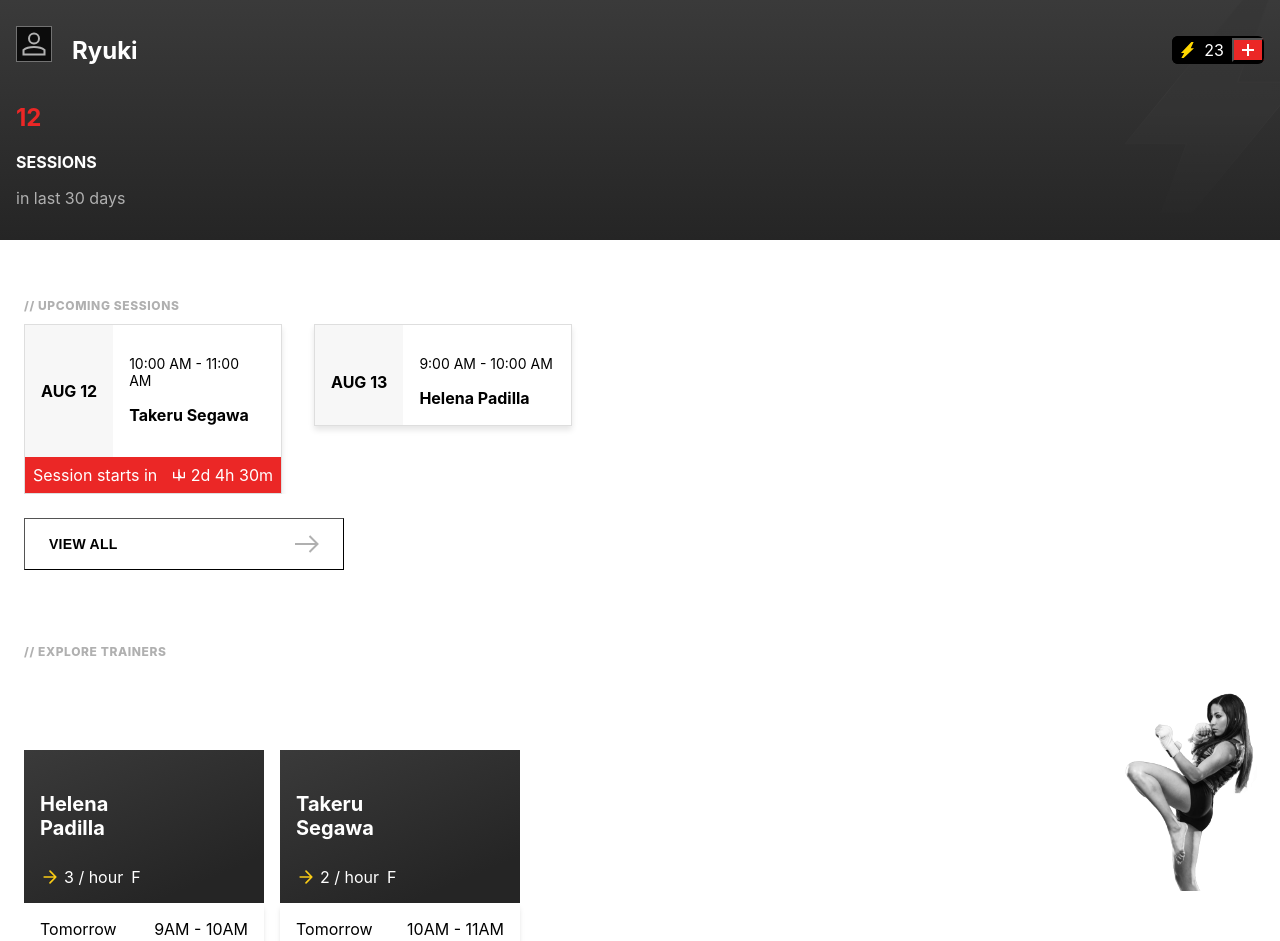
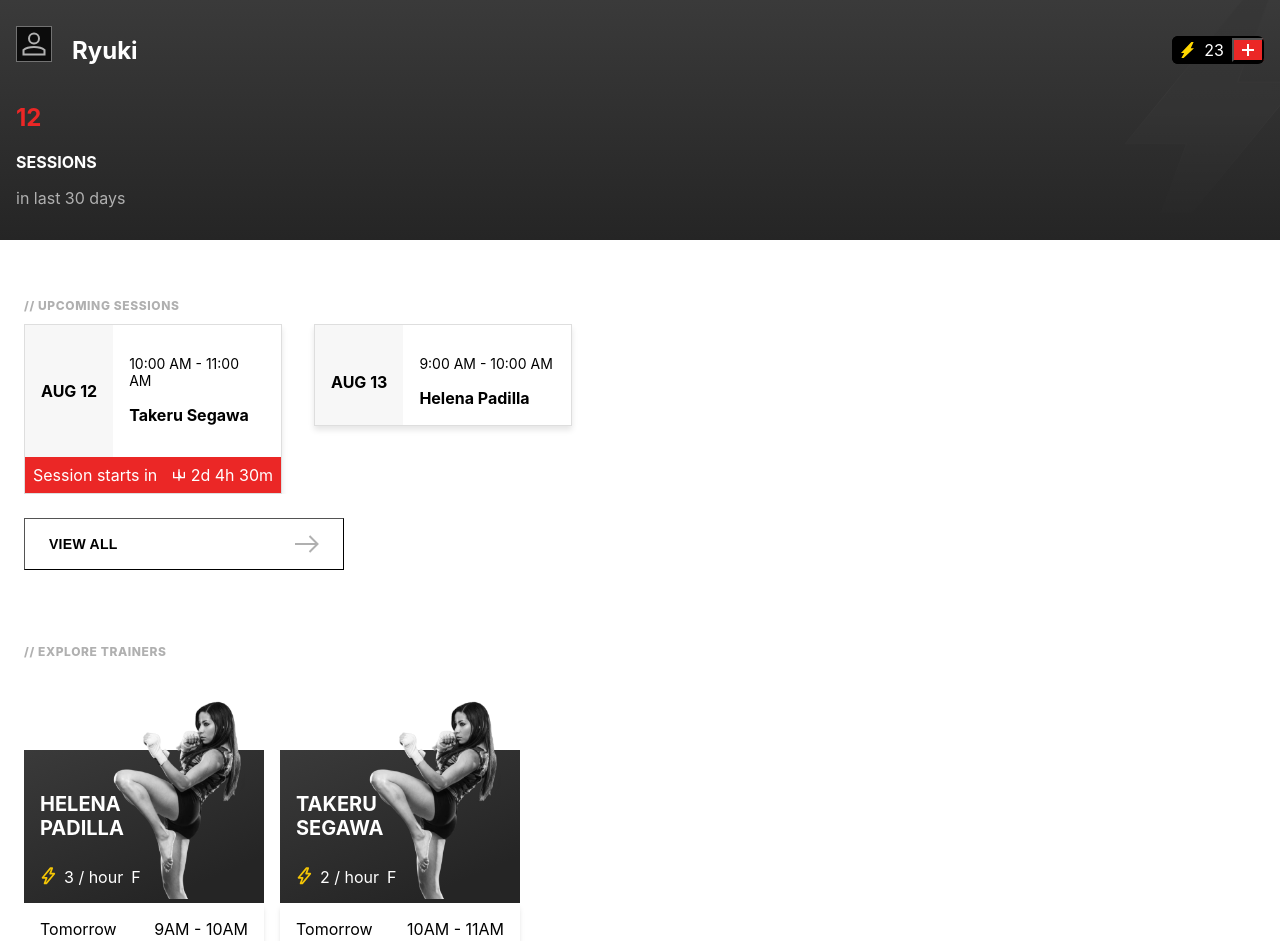
Before and after one commit to me-sreekanth/maf-student-app, a React (Create React App) app: page / in a window 1280 px wide. Shown: the top 941 px of the page. Built offline with nearby package versions, Linux system fonts and the light colour scheme.

Commit message:
Trainer list item enhanced

```diff
--- a/src/components/TrainerListItem.js
+++ b/src/components/TrainerListItem.js
@@ -1,7 +1,7 @@
 import React from "react";
 import { useNavigate } from "react-router-dom";
 
-const TrainerListItem = ({ trainer }) => {
+const TrainerListItem = ({ trainer, isWeekly }) => {
   const navigate = useNavigate();
 
   const handleTrainerClick = () => {
@@ -9,18 +9,19 @@ const TrainerListItem = ({ trainer }) => {
   };
 
   return (
-    <div className="pt-20" onClick={handleTrainerClick}>
+    <div className="relative pt-20">
       <div
-        className="flex justify-between items-center p-4"
+        className="flex justify-between items-center p-4 relative cursor-pointer"
         style={{
           background: "linear-gradient(157.07deg, #3A3A3A 0%, #252525 81.65%)",
         }}
+        onClick={handleTrainerClick}
       >
         <div className="flex-1">
-          <h4 className="text-xl font-bold text-white">
-            {trainer?.name?.split(" ")[0]}
+          <h4 className="text-xl font-bold text-white uppercase">
+            {trainer.name.split(" ")[0]}
             <br />
-            {trainer?.name?.split(" ")[1]}
+            {trainer.name.split(" ")[1]}
           </h4>
           <div className="text-yellow-400 flex items-center">
             <svg
@@ -34,36 +35,54 @@ const TrainerListItem = ({ trainer }) => {
                 strokeLinecap="round"
                 strokeLinejoin="round"
                 strokeWidth="2"
-                d="M5 12h14M12 5l7 7-7 7"
-              ></path>
+                d="M8 13.0007H3L12.5833 1.33398H14.6667L12.1667 8.00065H17.1667L7.58333 19.6673H5.5L8 13.0007Z"
+                stroke="#F4C505"
+              />
             </svg>
-            <span className="text-white text-lg">{trainer?.rate}</span>
-            <span className="ml-2 text-white">{trainer?.age}F</span>
+            <span className="text-white text-lg">{trainer.rate}</span>
+            <span className="ml-2 text-white">{trainer.age}F</span>
           </div>
         </div>
+        <div className="absolute right-4 bottom-0">
           <img
-          src={trainer?.imageUrl}
-          alt={trainer?.name}
+            src={require("../assets/trainer.png")}
+            alt={trainer.name}
             className="h-full object-cover"
             style={{
               height: "200px",
-            marginRight: "0px",
-            position: "absolute",
-            right: 20,
-            paddingBottom: 70,
             }}
           />
         </div>
+      </div>
+
+      {isWeekly ? (
+        // Weekly Schedule Layout
+        <div className="cursor-pointer overflow-hidden p-4 border-1 border-[#DEDEDE] shadow-md flex space-x-4">
+          {trainer.weeklySchedule.map((slot, i) => (
+            <div
+              key={i}
+              className="border p-2 rounded-md text-center flex-1"
+              style={{
+                border: "1px solid #DEDEDE",
+              }}
+            >
+              {slot}
+            </div>
+          ))}
+        </div>
+      ) : (
+        // Daily Schedule Layout
         <div className="cursor-pointer overflow-hidden p-4 border-1 border-[#DEDEDE] shadow-md">
-        {trainer?.schedule?.map((slot, i) => (
+          {trainer.schedule.map((slot, i) => (
             <div key={i} className="flex justify-between text-gray-700">
               <span>{slot.day}</span>
               <span className={slot.time === "Busy" ? "text-red-600" : ""}>
                 {slot.time}
               </span>
             </div>
-        )) || <div>No schedule available</div>}
+          ))}
         </div>
+      )}
     </div>
   );
 };
--- a/src/screens/ExploreTrainers.js
+++ b/src/screens/ExploreTrainers.js
@@ -20,6 +20,7 @@ const ExploreTrainers = () => {
         { day: "Thursday", time: "9AM - 10AM" },
         { day: "Friday", time: "Busy" },
       ],
+      weeklySchedule: ["9AM - 10AM", "10AM - 11AM", "11AM - 12PM"],
       imageUrl: require("../assets/trainer.png"),
     },
     {
@@ -34,6 +35,7 @@ const ExploreTrainers = () => {
         { day: "Thursday", time: "9AM - 10AM" },
         { day: "Friday", time: "Busy" },
       ],
+      weeklySchedule: ["9AM - 10AM", "10AM - 11AM", "11AM - 12PM"],
       imageUrl: require("../assets/trainer.png"),
     },
     {
@@ -48,6 +50,7 @@ const ExploreTrainers = () => {
         { day: "Thursday", time: "9AM - 10AM" },
         { day: "Friday", time: "Busy" },
       ],
+      weeklySchedule: ["9AM - 10AM", "10AM - 11AM", "11AM - 12PM"],
       imageUrl: require("../assets/trainer.png"),
     },
   ];
@@ -65,6 +68,7 @@ const ExploreTrainers = () => {
         { day: "Thursday", time: "9AM - 10AM" },
         { day: "Friday", time: "Busy" },
       ],
+      weeklySchedule: ["9AM - 10AM", "10AM - 11AM", "11AM - 12PM"],
       imageUrl: require("../assets/trainer.png"),
     },
     {
@@ -79,6 +83,7 @@ const ExploreTrainers = () => {
         { day: "Thursday", time: "9AM - 10AM" },
         { day: "Friday", time: "Busy" },
       ],
+      weeklySchedule: ["9AM - 10AM", "10AM - 11AM", "11AM - 12PM"],
       imageUrl: require("../assets/trainer.png"),
     },
     {
@@ -93,6 +98,7 @@ const ExploreTrainers = () => {
         { day: "Thursday", time: "9AM - 10AM" },
         { day: "Friday", time: "Busy" },
       ],
+      weeklySchedule: ["9AM - 10AM", "10AM - 11AM", "11AM - 12PM"],
       imageUrl: require("../assets/trainer.png"),
     },
   ];
@@ -168,6 +174,7 @@ const ExploreTrainers = () => {
             <div key={index} className="w-full sm:w-1/2 lg:w-1/3 px-2 mb-4">
               <TrainerListItem
                 trainer={trainer}
+                isWeekly={true}
                 onClick={() => navigate(`/trainer-details/${index}`)}
               />
             </div>
--- a/src/screens/Home.js
+++ b/src/screens/Home.js
@@ -33,6 +33,7 @@ const Home = () => {
         { day: "Thursday", time: "9AM - 10AM" },
         { day: "Friday", time: "Busy" },
       ],
+      weeklySchedule: ["9AM - 10AM", "10AM - 11AM", "11AM - 12PM"],
       imageUrl: require("../assets/trainer.png"), // Ensure image path is correct
     },
     {
@@ -43,6 +44,7 @@ const Home = () => {
         { day: "Thursday", time: "10AM - 11AM" },
         { day: "Friday", time: "Busy" },
       ],
+      weeklySchedule: ["9AM - 10AM", "10AM - 11AM", "11AM - 12PM"],
       imageUrl: require("../assets/trainer.png"), // Ensure image path is correct
     },
   ];
```
Lines whose indentation alone changed are shown as unchanged.
